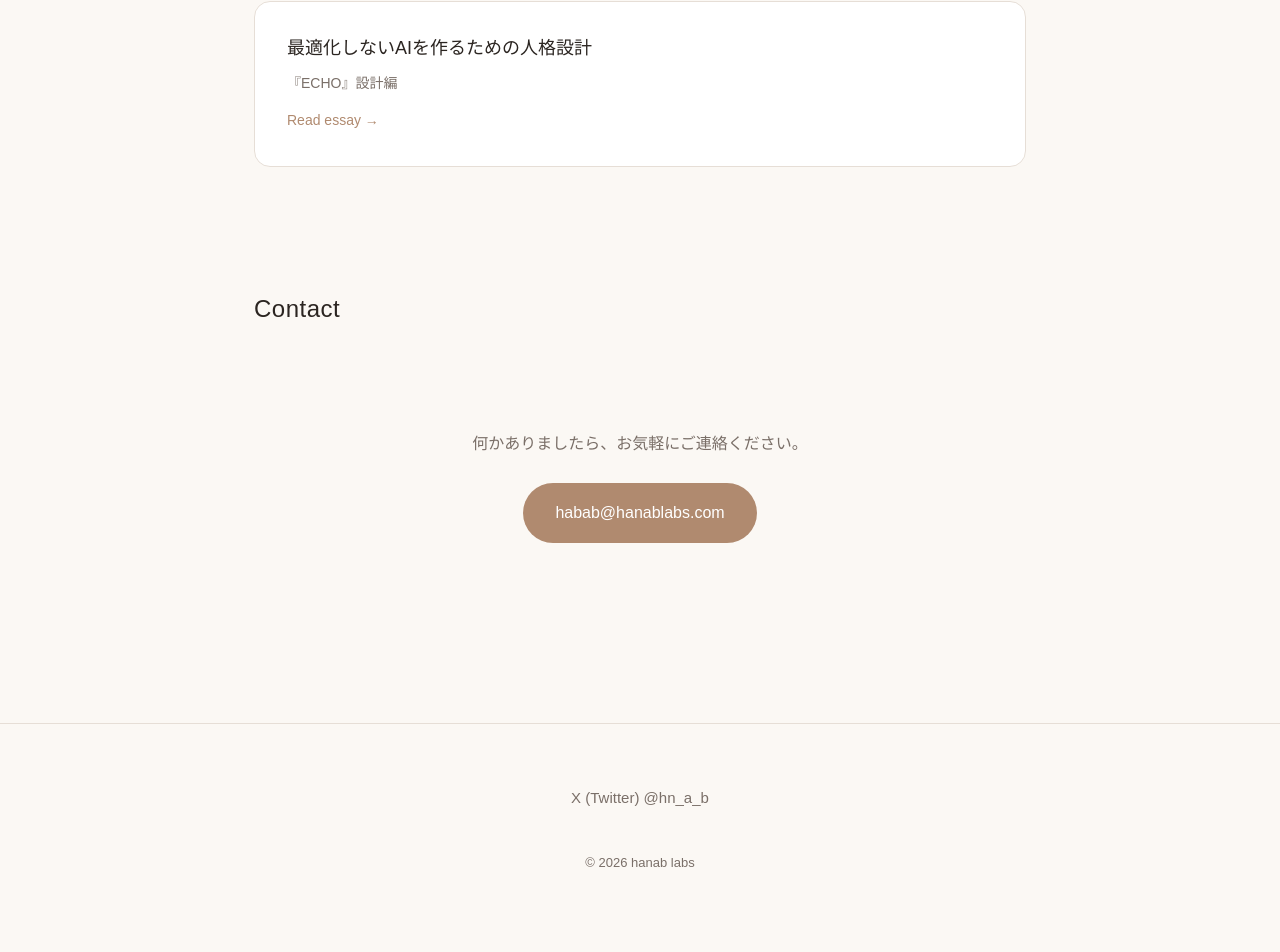
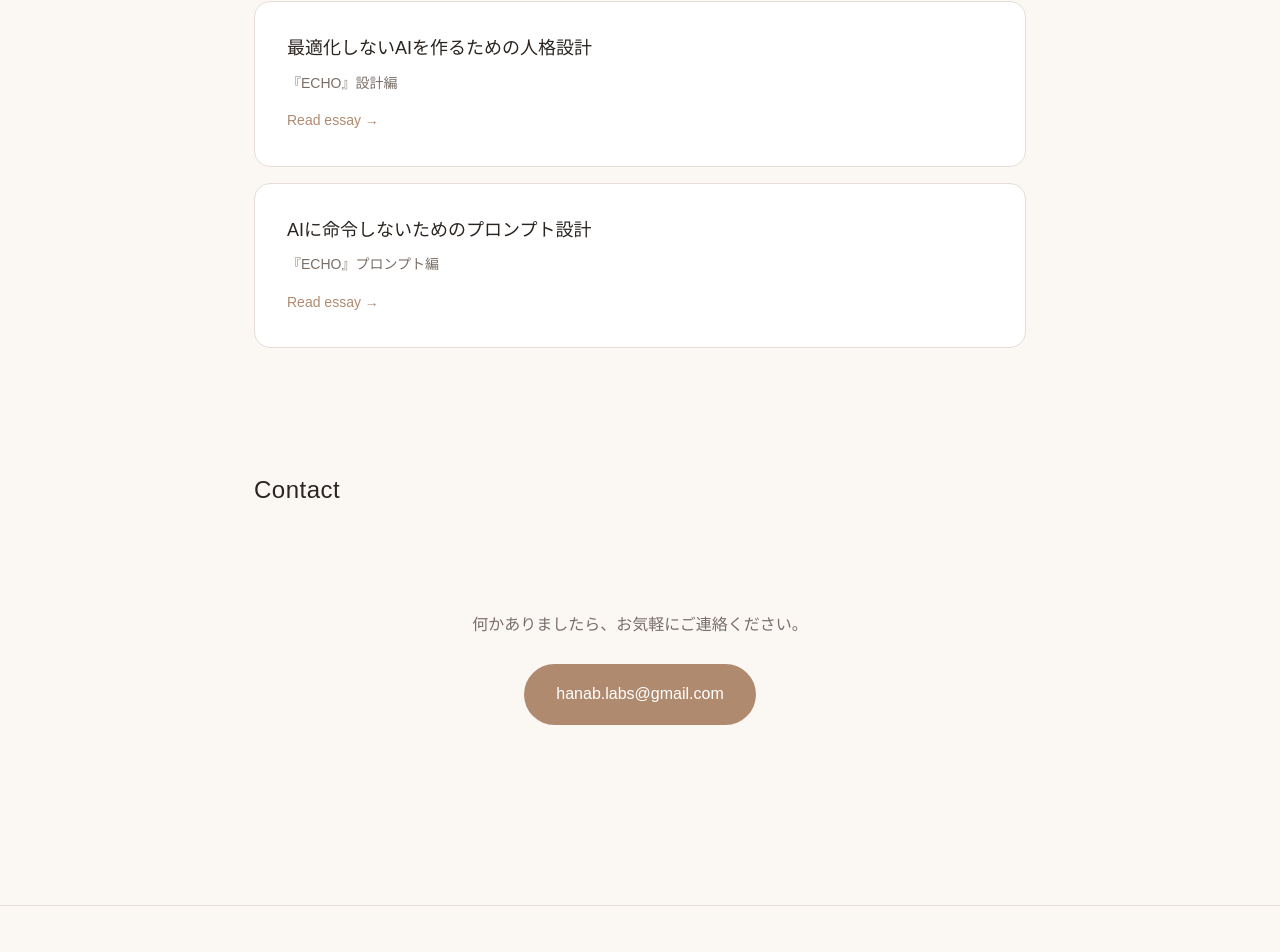
Before and after one commit to HanabLabs/hanablabs, a Next.js app: page / in a window 1280 px wide. Shown: the part 1195-2147 px from the top of the page. Before the commit the page ends 2110 px from the top, so only its background shows below. Built offline with nearby package versions, Linux system fonts and the light colour scheme; a web font is replaced by a local one.

Commit message:
change email

```diff
--- a/src/app/data/content.ts
+++ b/src/app/data/content.ts
@@ -1,37 +1,4 @@
 import type { Content, Language } from '../types';
-
-/**
- * ========================================
- * コンテンツ編集ガイド
- * ========================================
- *
- * このファイルでサイトのすべてのコンテンツを管理しています。
- *
- * 1. プロジェクトを追加する場合：
- *    projects → items の配列に、以下の形式で追加してください
- *    {
- *      name: 'プロジェクト名',
- *      description: '説明文',
- *      icon: '🎨', // 絵文字またはアイコン（オプション）
- *      link: 'https://example.com' // リンク先URL
- *    },
- *
- * 2. 記事を追加する場合：
- *    writing → items の配列に、以下の形式で追加してください
- *    {
- *      title: '記事タイトル',
- *      description: '短い説明（オプション）',
- *      link: 'https://note.com/...' // 記事のURL
- *    },
- *
- * 3. 日本語・英語の両方を編集してください
- *    jaとenの両方のセクションがあります
- *
- * 4. カンマを忘れないように！
- *    各項目の最後には , (カンマ) が必要です
- *
- * ========================================
- */
 
 export const content: Record<Language, Content> = {
     // ========================================
@@ -50,7 +17,6 @@ export const content: Record<Language, Content> = {
         projects: {
             title: 'Projects',
             items: [
-                // ここにプロジェクトを追加してください
                 {
                     name: 'ECHO',
                     description: '人格が成長するAIとのX運用アプリ',
@@ -68,7 +34,6 @@ export const content: Record<Language, Content> = {
         writing: {
             title: 'Writing',
             items: [
-                // ここに記事を追加してください
                 {
                     title: '気持ちをうまく言えない人のための、ECHOという試み',
                     description: '『ECHO』着想編',
@@ -79,12 +44,17 @@ export const content: Record<Language, Content> = {
                     description: '『ECHO』設計編',
                     link: 'https://note.com/hanablabs/n/n81a78a7fcfd3?sub_rt=share_sb',
                 },
+                {
+                    title: 'AIに命令しないためのプロンプト設計',
+                    description: '『ECHO』プロンプト編',
+                    link: 'https://note.com/hanablabs/n/n950aef3ac560?sub_rt=share_sb',
+                },
             ],
         },
         contact: {
             title: 'Contact',
             message: '何かありましたら、お気軽にご連絡ください。',
-            email: 'habab@hanablabs.com',
+            email: 'hanab.labs@gmail.com',
         },
         footer: {
             sns: [
@@ -113,7 +83,6 @@ export const content: Record<Language, Content> = {
         projects: {
             title: 'Projects',
             items: [
-                // Add your projects here
                 {
                     name: 'ECHO',
                     description: 'AI-powered Twitter management with evolving personality',
@@ -131,7 +100,6 @@ export const content: Record<Language, Content> = {
         writing: {
             title: 'Writing',
             items: [
-                // Add your articles here
                 {
                     title: '気持ちをうまく言えない人のための、ECHOという試み',
                     description: '『ECHO』着想編',
@@ -142,12 +110,17 @@ export const content: Record<Language, Content> = {
                     description: '『ECHO』設計編',
                     link: 'https://note.com/hanablabs/n/n81a78a7fcfd3?sub_rt=share_sb',
                 },
+                {
+                    title: 'AIに命令しないためのプロンプト設計',
+                    description: '『ECHO』プロンプト編',
+                    link: 'https://note.com/hanablabs/n/n950aef3ac560?sub_rt=share_sb',
+                },
             ],
         },
         contact: {
             title: 'Contact',
             message: 'Feel free to reach out anytime.',
-            email: 'habab@hanablabs.com',
+            email: 'hanab.labs@gmail.com',
         },
         footer: {
             sns: [
```
